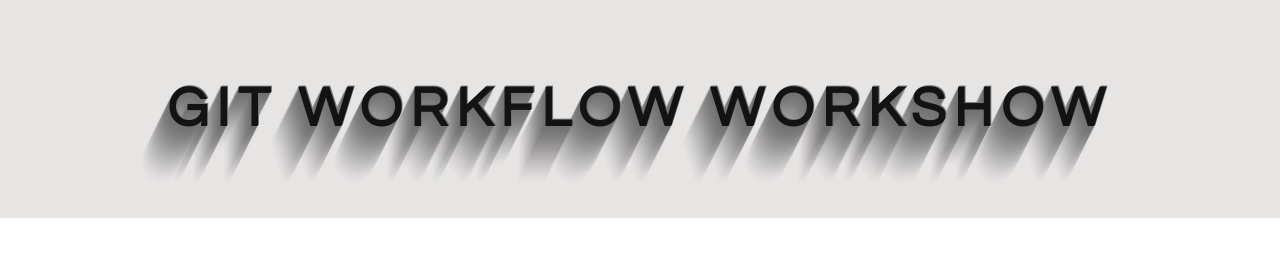
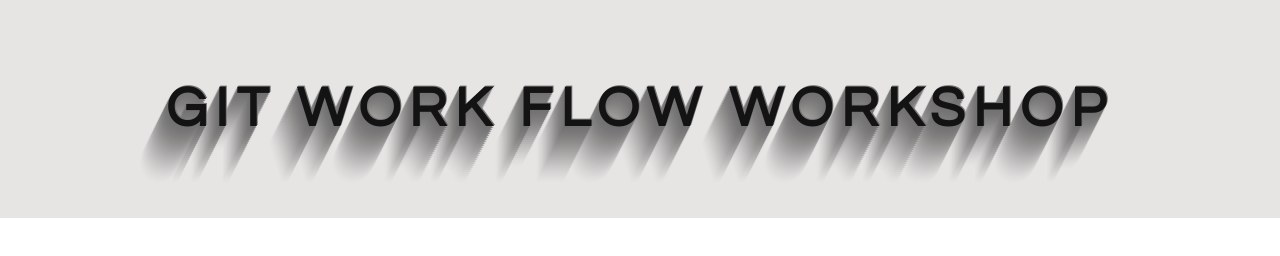
Before and after one commit to Kanzaki404/Git-vning, a plain HTML site: page index.html in a window 1280 px wide. Drawn offline with Linux system fonts and the light colour scheme.

Commit message:
fix typo in page heading #4

```diff
--- a/index.html
+++ b/index.html
@@ -10,7 +10,7 @@
 
 <body>
 
-    <h1 class="page-heading">GIT WORKFLOW WORKSHOW</h1>
+    <h1 class="page-heading">GIT WORK FLOW WORKSHOP</h1>
 
 </body>
 
```
